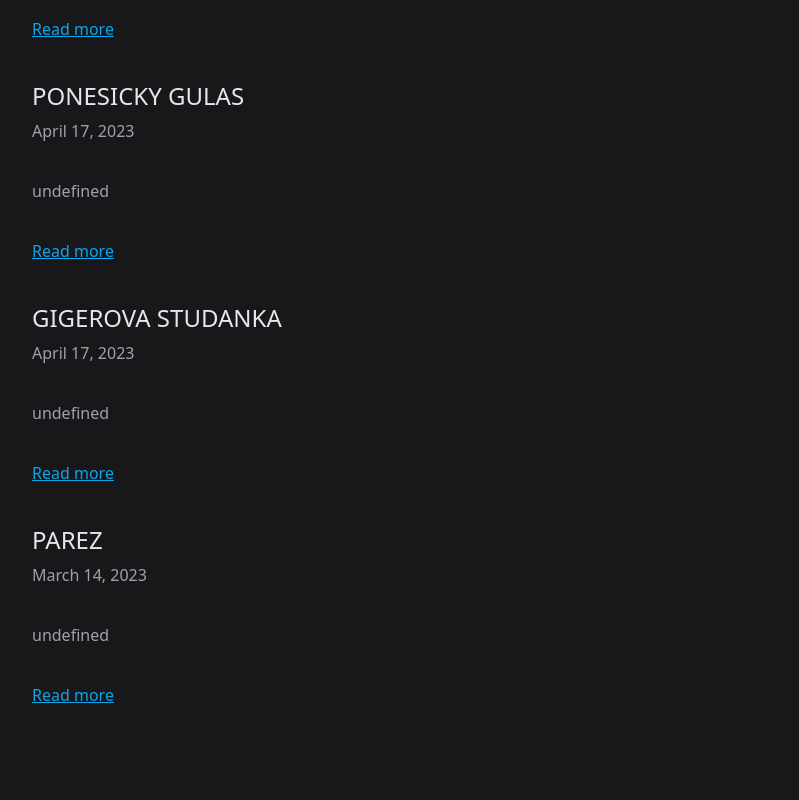
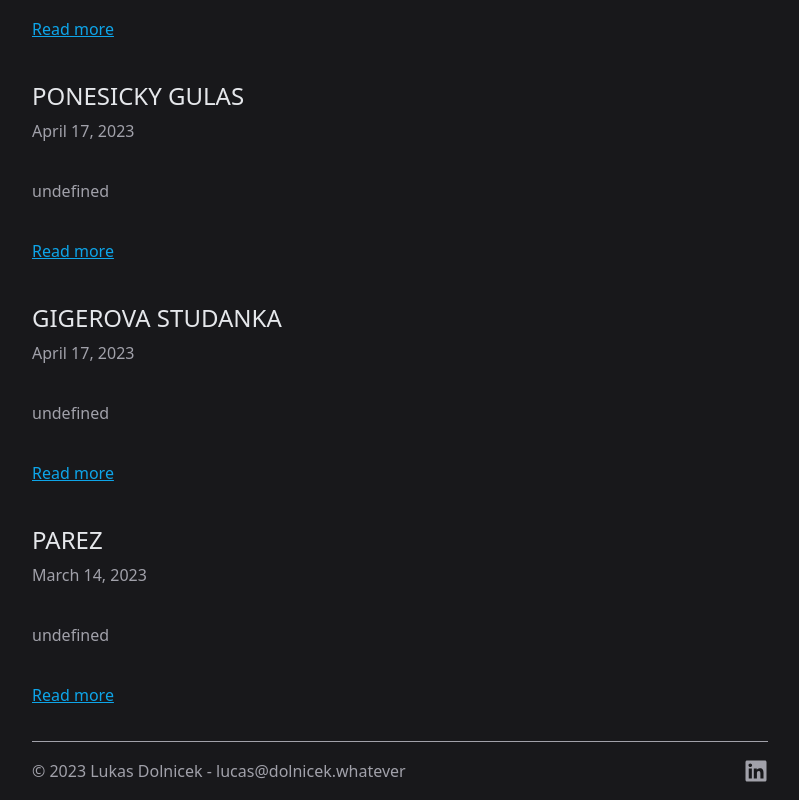
Before and after one commit to JanZaion/ld-site, a Next.js app: page /posts in a window 1280 px wide. Shown: the part 806-1606 px from the top of the page, without its empty margins (240-1039 px from the left). Before the commit the page ends 1547 px from the top, so only its background shows below. Built offline with nearby package versions, Linux system fonts and the light colour scheme.

Commit message:
feat: add footer

```diff
--- a/app/components/contact/Contact.tsx
+++ b/app/components/contact/Contact.tsx
@@ -7,7 +7,7 @@ import { Dot } from '../dot/Dot';
 import styles from './Contact.module.css';
 
 export const Contact = () => (
-  <section className={styles.headingBox} id="contact">
+  <section id="contact">
     <h2>
       Contact
       <Dot />
--- /dev/null
+++ b/app/components/footer/Footer.module.css
@@ -0,0 +1,15 @@
+.footer {
+  display: flex;
+  justify-content: space-between;
+  align-items: center;
+  padding: 15px 0;
+  width: 100%;
+  border-top: 1px solid var(--text-color);
+}
+
+.linkedinIcon {
+  color: inherit;
+
+  display: flex;
+  align-items: center;
+}
--- /dev/null
+++ b/app/components/footer/Footer.tsx
@@ -0,0 +1,20 @@
+import { FaLinkedin } from 'react-icons/fa';
+
+import styles from './Footer.module.css';
+
+export const Footer = () => {
+  return (
+    <footer className={styles.footer}>
+      <span>© 2023 Lukas Dolnicek - lucas@dolnicek.whatever</span>
+
+      <a
+        className={styles.linkedinIcon}
+        href="https://www.linkedin.com/in/lukasdolnicek/"
+        rel="noreferrer"
+        target="_blank"
+      >
+        <FaLinkedin size={24} />
+      </a>
+    </footer>
+  );
+};
--- a/app/layout.tsx
+++ b/app/layout.tsx
@@ -2,6 +2,7 @@ import './globals.css';
 import type { Metadata } from 'next';
 import type { ReactNode } from 'react';
 
+import { Footer } from './components/footer/Footer';
 import { Header } from './components/header/Header';
 
 export const metadata: Metadata = {
@@ -19,6 +20,7 @@ const RootLayout = ({ children }: RootLayoutProps) => {
       <body>
         <Header />
         {children}
+        <Footer />
       </body>
     </html>
   );
```
